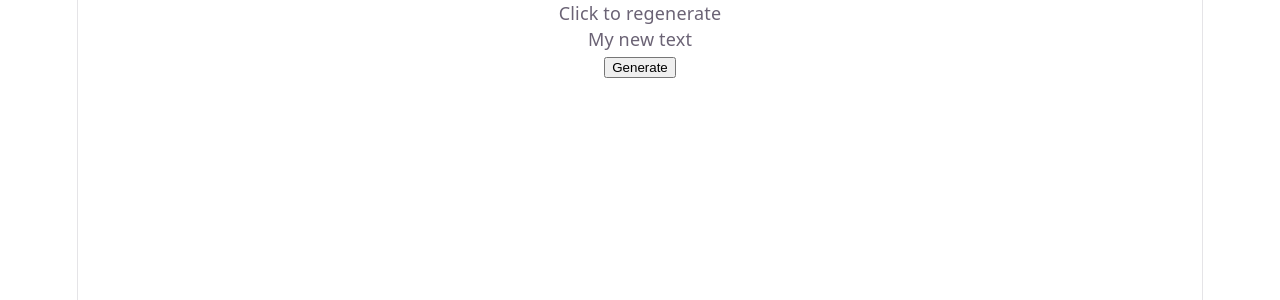
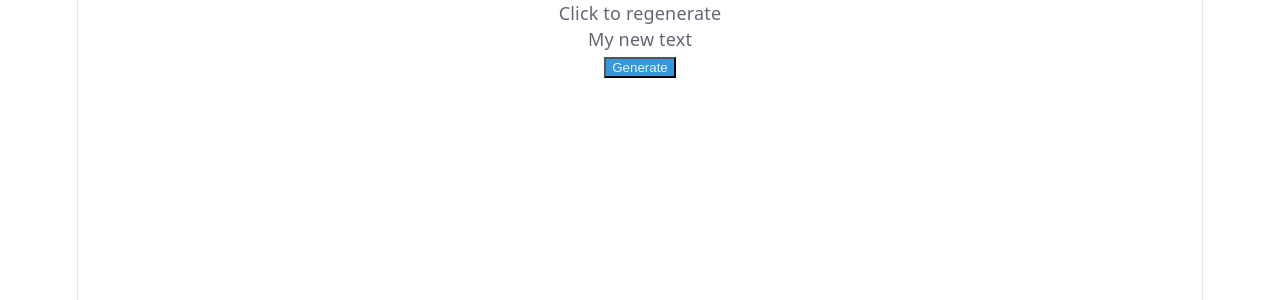
Before and after one commit to patrykomiotek/pitapp, a React (Vite) app: page / in a window 1280 px wide. Shown: the top 300 px of the page. Built offline with nearby package versions, Linux system fonts and the light colour scheme.

Commit message:
feat: button with color palette

```diff
--- a/src/ui/Button.tsx
+++ b/src/ui/Button.tsx
@@ -1,13 +1,41 @@
 import { memo } from "react";
+
+const colors = {
+  emerald: "#2ecc71",
+  "peter-river": "#3498db",
+  carrot: "#e67e22",
+  clouds: "#ecf0f1",
+  alizarin: "#e74c3c",
+};
+
+type Color = keyof typeof colors;
+
+// type Colors = "red" | 'green';
+// const ColorsValues: Record<Colors, string> = {red: "red", green: "green"};
 
 interface Props {
   children: string;
   onClick: () => void;
+  bgColor?: Color;
+  color?: Color;
 }
 
-export const Button = memo(({ children, onClick }: Props) => {
-  return <button onClick={onClick}>{children}</button>;
-});
+// <Button bgColor="alizarin" color="clouds">Click me</Button>
+
+export const Button = memo(
+  ({ children, onClick, bgColor = "peter-river", color = "clouds" }: Props) => {
+    const styles = {
+      color: colors[color],
+      backgroundColor: colors[bgColor],
+    };
+
+    return (
+      <button style={styles} onClick={onClick}>
+        {children}
+      </button>
+    );
+  },
+);
 
 Button.displayName = "memo(Button)";
 
```
